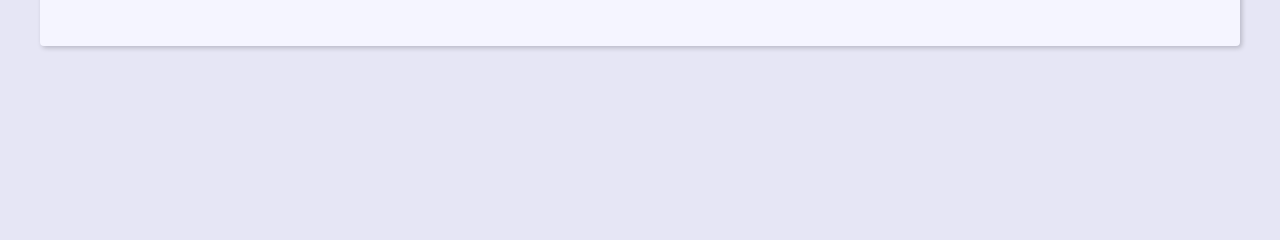
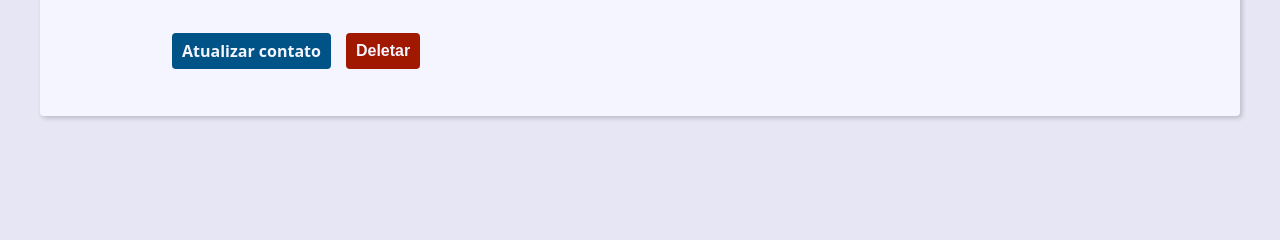
Before and after one commit to alvarokaycss/projeto-agenda-django, a Django app: template contact/templates/contact/contact.html in a window 1280 px wide. Shown: the part 507-747 px from the top of the page. Run offline with Django 5.2, Linux system fonts and the light colour scheme; the template is opened without the code that fills it, so the values that code supplies are empty.

Commit message:
finalizando funcionalidades de contato (create, update delete) + config de imagens no BD

```diff
--- a/base_static/global/css/style.css
+++ b/base_static/global/css/style.css
@@ -312,3 +312,23 @@ svg {
   filter: brightness(80%);
   box-shadow: 0 0 5px var(--link-dark-color);
 }
+
+.contact-links {
+  margin-block: calc(var(--small-font-size) * 2);
+  display: flex;
+  align-items: center;
+  gap: 0 var(--spacing);
+}
+
+.btn-link {
+  font-size: var(--small-font-size);
+  text-decoration: none;
+  font-weight: bold;
+  padding: 1rem;
+  display: block;
+  line-height: var(--small-font-size);
+}
+
+.btn-delete {
+  background: rgb(160, 24, 0);
+}
--- a/contact/forms.py
+++ b/contact/forms.py
@@ -10,7 +10,7 @@ class ContactForm(forms.ModelForm):
     class Meta:
         model = models.Contact
         fields = ('first_name', 'last_name', 'phone',
-                  'email', 'description', 'category',)
+                  'email', 'description', 'category', 'picture', )
 
         labels = {
             'first_name': 'Primeiro nome',
@@ -19,6 +19,7 @@ class ContactForm(forms.ModelForm):
             'email': 'E-mail',
             'description': 'Descrição',
             'category': 'Categoria',
+            'picture': 'Imagem do contato',
         }
 
         widgets = {
@@ -36,6 +37,9 @@ class ContactForm(forms.ModelForm):
             }),
             'description': forms.Textarea(attrs={
                 'placeholder': 'Descreva observações...'
+            }),
+            'picture': forms.FileInput(attrs={
+                'accept': 'image/*'
             }),
         }
 
--- a/contact/templates/contact/contact.html
+++ b/contact/templates/contact/contact.html
@@ -13,5 +13,26 @@
         <p><b>Descrição:</b> {{contact.description}} </p>
         <p><b>Categoria:</b> {{contact.category.name}} </p>
 
+        {% if contact.picture %}
+            <p>
+                <img src="{{ contact.picture.url }}" alt="{{contact.first_name}} {{contact.last_name}}">
+            </p>
+        {% endif %}
+
+        <div class="contact-links">
+            <a class="btn btn-link" href="{% url "contact:update" contact.id %}">Atualizar contato</a>
+
+            <form action=" {% url "contact:delete" contact.id %} " method='POST'>
+                {% csrf_token %}
+                {% if confirmation == 'no' %}
+                    <input type="hidden" name='confirmation' value='yes'>
+                    <button class="btn btn-link btn-delete" type='Submit'>Confirmar</button>
+                {% else %}
+                    <button class="btn btn-link btn-delete" type='Submit'>Deletar</button>
+                {% endif %}
+            </form>
+        </div>
     </div>
+
+
 {% endblock content %}
--- a/contact/templates/contact/create.html
+++ b/contact/templates/contact/create.html
@@ -24,7 +24,13 @@
           {% if field.help_text %}
           <p class="help-text">{{ field.help_text }}</p>
           {% endif %}
+
         </div>
+        {% if field.name == 'picture' and field.value.url %}
+          <div class="form-group">
+            <img src="{{field.value.url}}" alt="">
+          </div>
+        {% endif %}
         {% endfor %}
 
       </div>
--- a/contact/urls.py
+++ b/contact/urls.py
@@ -14,4 +14,5 @@ urlpatterns = [
     path('contact/<int:contact_id>/detail/', views.contact, name='contact'),
     path('contact/<int:contact_id>/update/', views.update, name='update'),
     path('contact/create/', views.create, name='create'),
+    path('contact/<int:contact_id>/delete/', views.delete, name='delete'),
 ]
```
Also changed, not shown: contact/views/contact_forms.py (+19 -2 lines), contact/templates/contact/update.html (deleted).
